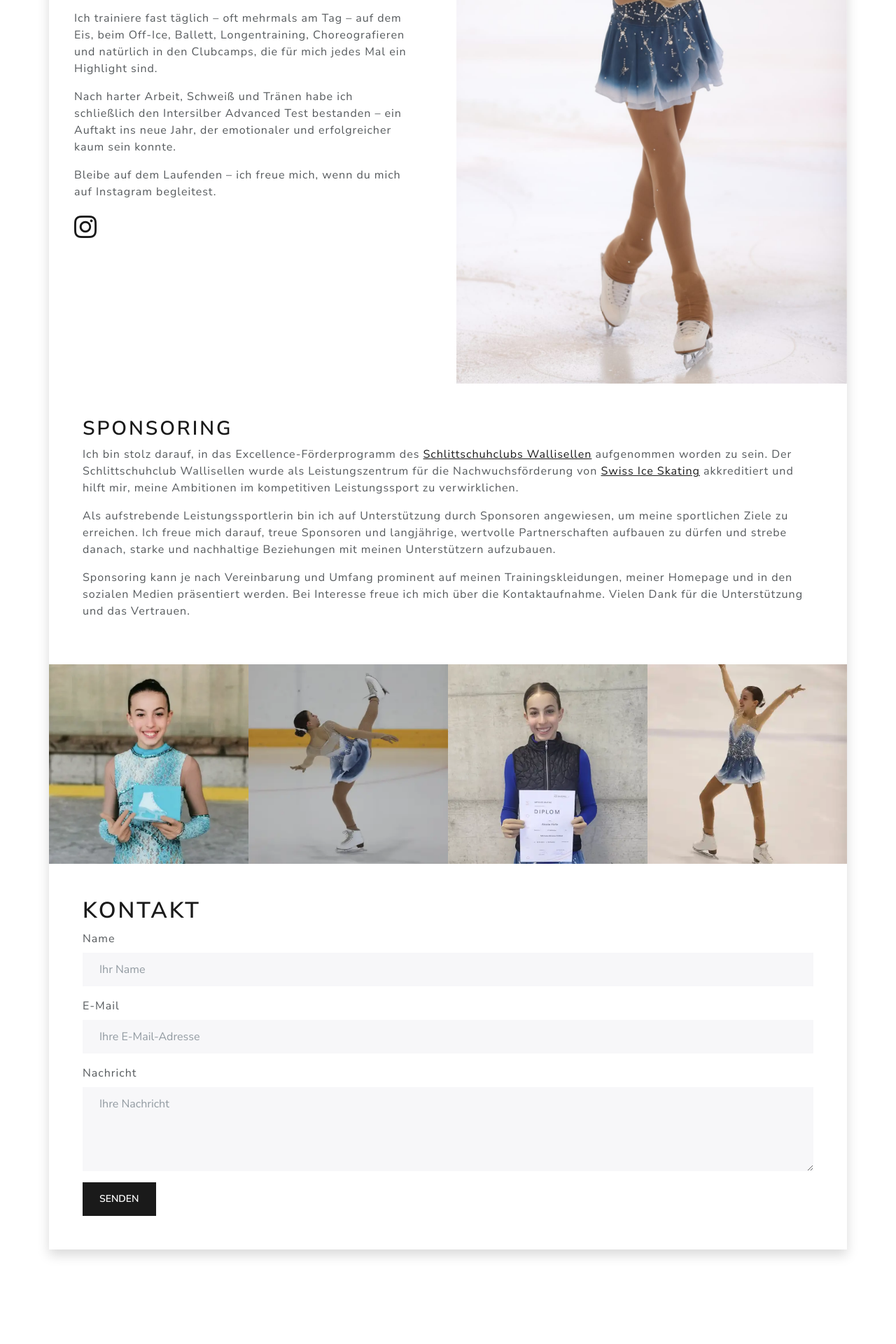
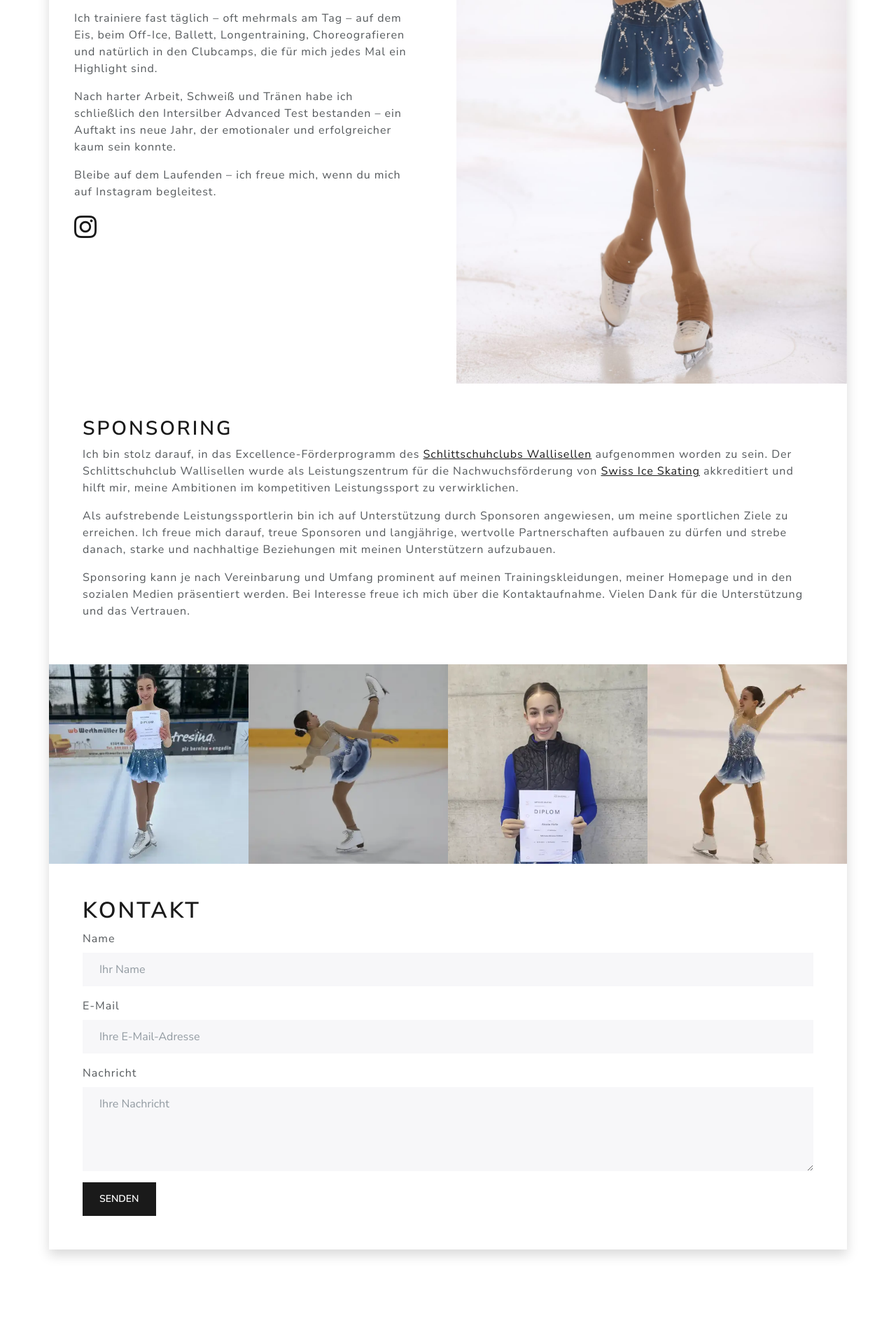
Before and after one commit to flavioaiello/3e2c7395a0ed6e61989d9d6b05156f06a7a27504, a Jekyll site: the page built from index.html, in a window 1280 px wide. Shown: the part 990-2910 px from the top of the page at 70% size. Built offline with Jekyll 4.4.1, drawn with Linux system fonts in a browser that asks for light colours; nearby versions of some CDN libraries.

Commit message:
Update index.html

```diff
--- a/index.html
+++ b/index.html
@@ -66,7 +66,7 @@
                     <div class="row row-cols-4 g-0">
                         <div class="col">
                             <div class="ratio ratio-1x1">
-                                <img src="/assets/images/gallery/1.webp" class="img-fluid object-fit-cover"
+                                <img src="/assets/images/gallery/9.webp" class="img-fluid object-fit-cover"
                                     alt="Bild 1" loading="lazy">
                             </div>
                         </div>
```
